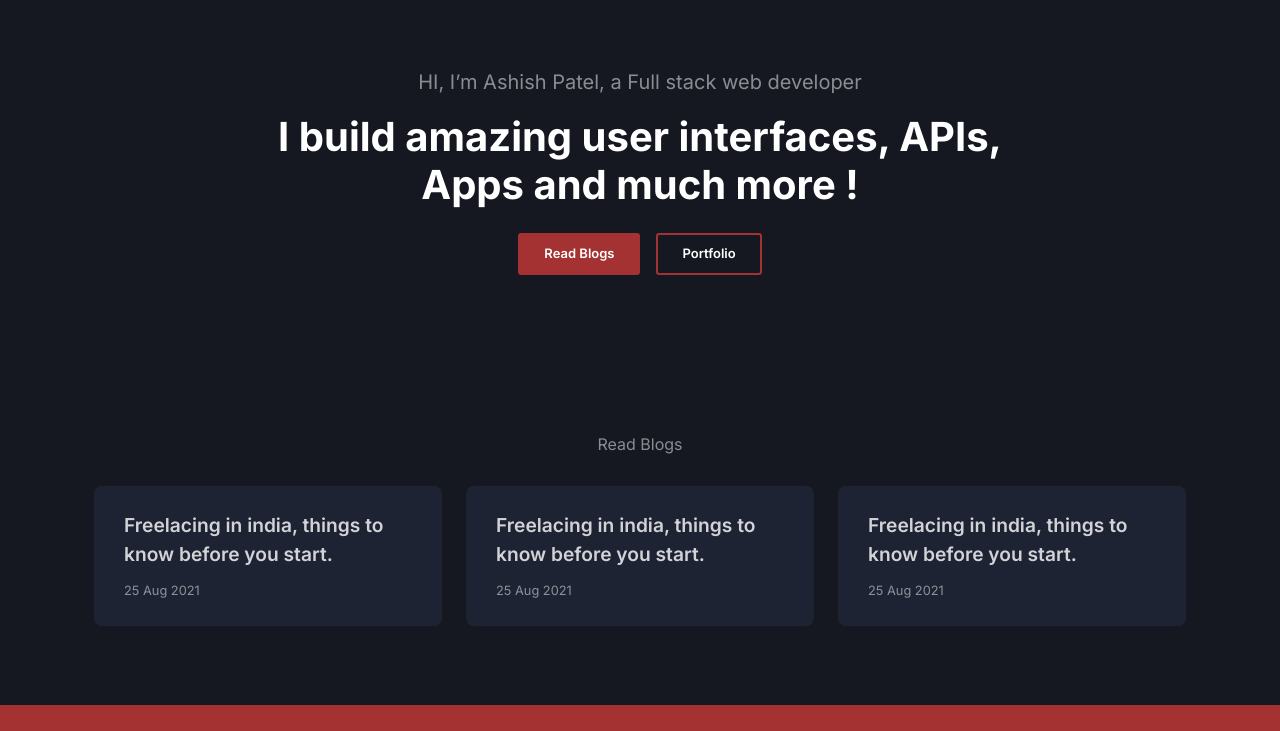
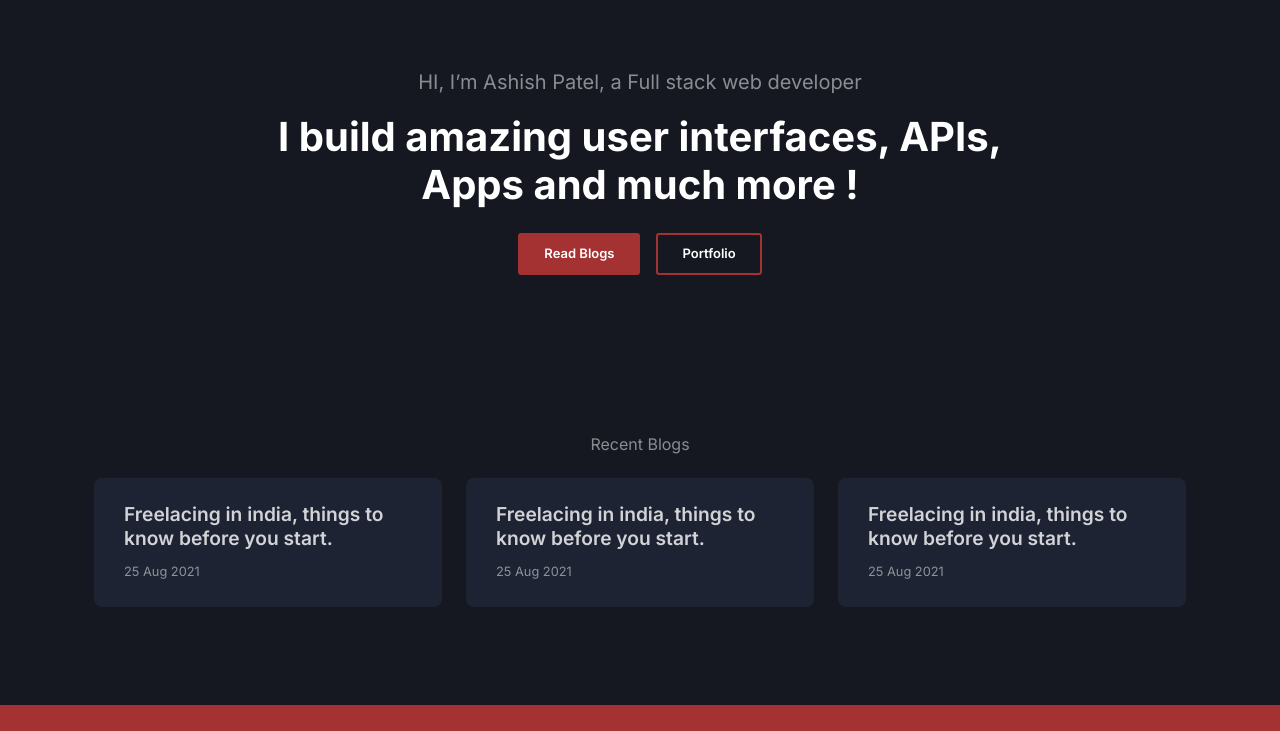
Before and after one commit to thewebmonk/woapv3, a Gatsby site: page / in a window 1280 px wide. Shown: the part 95-826 px from the top of the page. Built offline with nearby package versions, Linux system fonts and the light colour scheme; Gatsby itself is replaced by a stand-in of ours.

Commit message:
minor chnages

```diff
--- a/src/assets/scss/app.scss
+++ b/src/assets/scss/app.scss
@@ -152,7 +152,6 @@ nav {
   transition: cubic-bezier(0.075, 0.82, 0.165, 1);
   h5 {
     color: rgba($color: #fff, $alpha: 0.8);
-    line-height: 1.8rem;
     font-size: 1.2rem;
     font-weight: 600;
   }
--- a/src/pages/index.js
+++ b/src/pages/index.js
@@ -18,9 +18,9 @@ const IndexPage = () => {
         <Landing />
         <div className="container mt-5 pt-0 pt-md-3">
           <h4 className="text-center mt-5 pt-5 fs-6 text-white-50">
-            Read Blogs
+            Recent Blogs
           </h4>
-          <div className="row m-0 p-0 mt-3  mb-4">
+          <div className="row m-0 p-0 mt-2  mb-4">
             <div className="col-md-4 mt-3">
               <BlogCard />
             </div>
```
